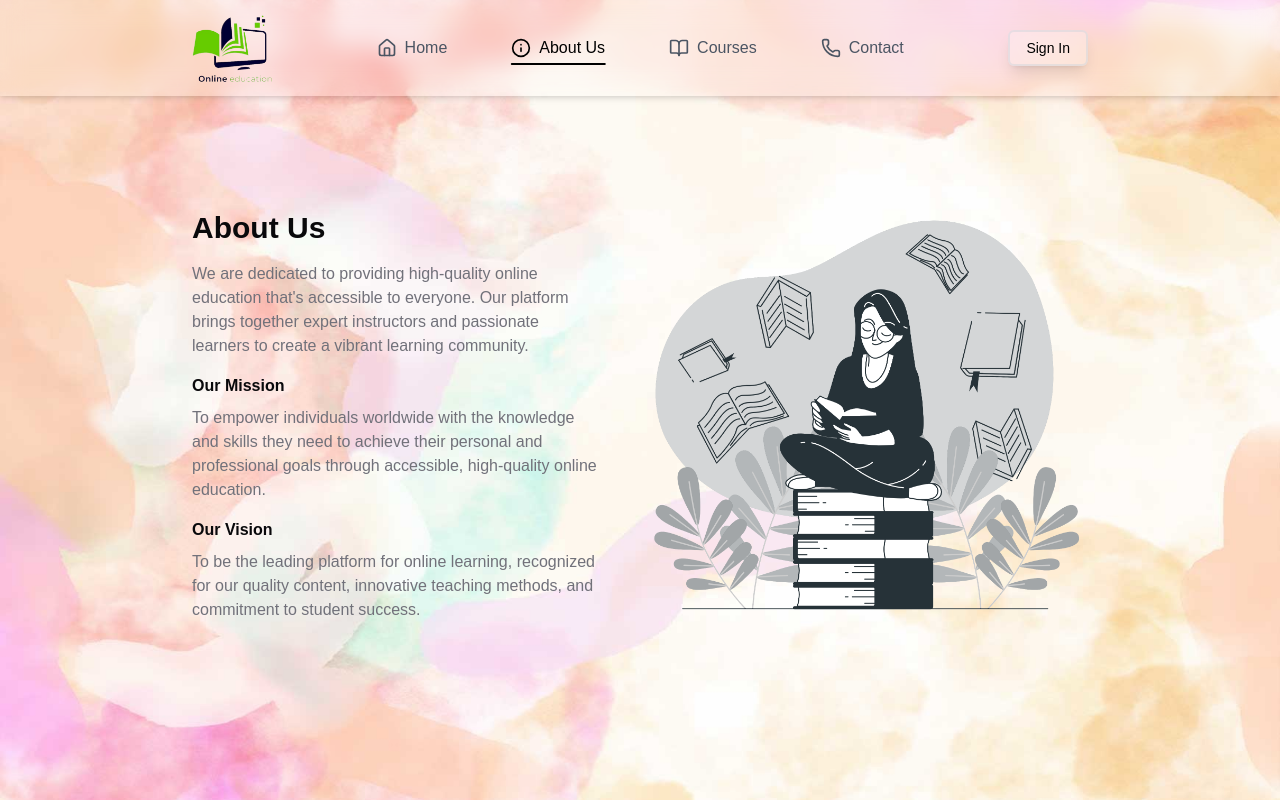
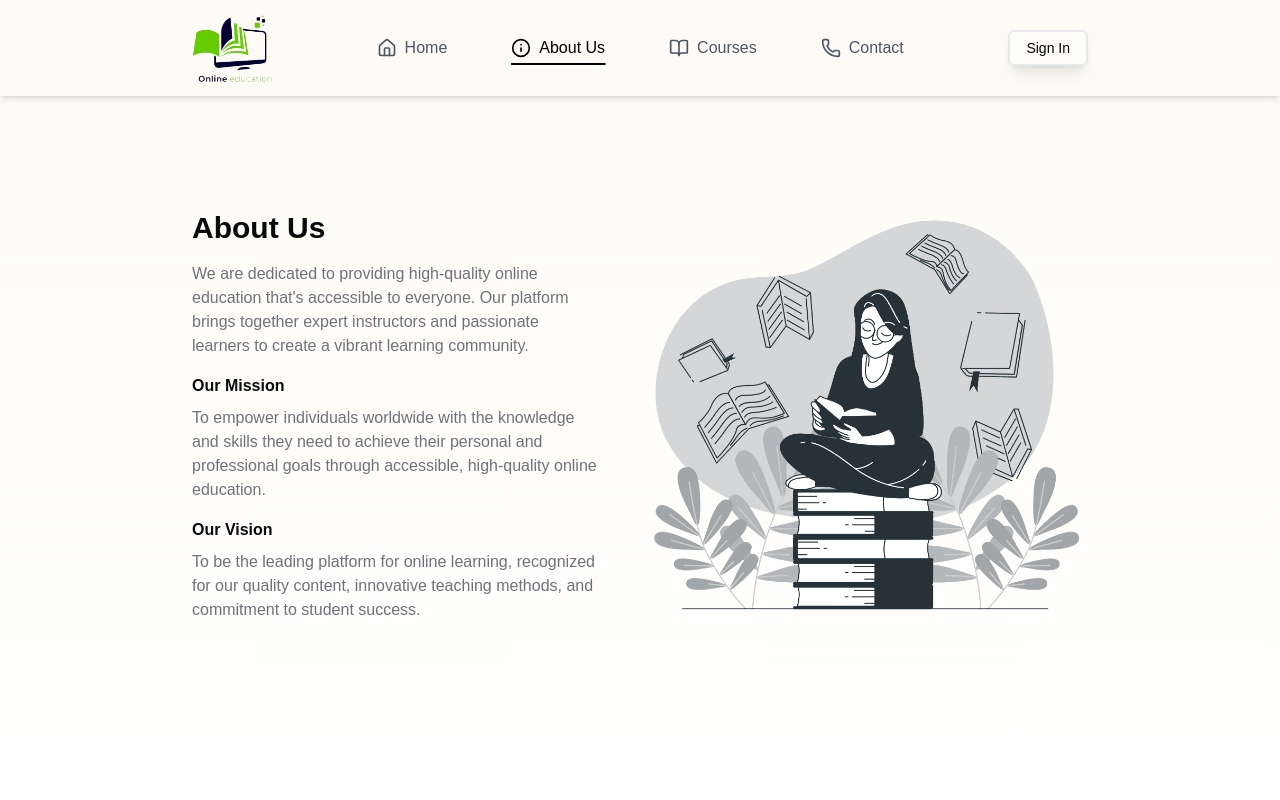
Before and after one commit to nafistarik/e-learning, a Next.js app: page /about in a window 1280 px wide. Shown: the top 800 px of the page. Built offline with nearby package versions, Linux system fonts and the light colour scheme.

Commit message:
favicon changed and background color changed

```diff
--- a/app/(common)/_components/Categories.tsx
+++ b/app/(common)/_components/Categories.tsx
@@ -9,7 +9,7 @@ import EmptyStateMessage from "@/components/shared/EmptyStateMessage";
 
 export function Categories() {
   return (
-    <section className="container py-16 bg-gradient-to-b from-[#FEFBF4]">
+    <section className="container py-16">
       <div className="space-y-10 text-center">
         <SlideInRight>
           <h2 className="text-4xl font-bold tracking-tight">Popular Categories</h2>
--- a/app/(common)/_components/Hero.tsx
+++ b/app/(common)/_components/Hero.tsx
@@ -11,13 +11,7 @@ import background from "@/app/assets/images/home/background.jpg";
 export function Hero() {
   return (
     <section
-      className=" min-h-screen flex flex-col justify-center pt-28 pb-12 lg:pt-32 lg:pb-24"
-      style={{
-        backgroundImage: `url(${background.src})`,
-        backgroundSize: "cover",
-        backgroundPosition: "center",
-        objectFit: "cover",
-      }}
+      className=" min-h-screen flex flex-col justify-center pt-28 pb-12 lg:pt-32 lg:pb-24 "
     >
       <div className="grid items-center gap-12 md:grid-cols-2 container">
         {/* Left Text Section */}
--- a/app/(common)/about/_components/About.tsx
+++ b/app/(common)/about/_components/About.tsx
@@ -6,12 +6,7 @@ import background from "@/app/assets/images/home/background.jpg"
 
 export function About() {
   return (
-    <section className="pt-28 pb-12 lg:pt-32 lg:pb-24 flex flex-col justify-center min-h-screen" style={{
-      backgroundImage: `url(${background.src})`,
-      backgroundSize: "cover",
-      backgroundPosition: "center",
-      objectFit: "cover",
-    }}>
+    <section className="pt-28 pb-12 lg:pt-32 lg:pb-24 flex flex-col justify-center min-h-screen bg-gradient-to-b from-[#FEFBF4]">
       <div className="grid gap-8 grid-cols-1 lg:grid-cols-[11fr,12fr] lg:gap-12 lg:items-center container">
 
         <FadeUp>
--- a/app/(common)/about/page.tsx
+++ b/app/(common)/about/page.tsx
@@ -2,8 +2,8 @@ import { About } from "./_components/About";
 
 export default function AboutPage() {
   return (
-    <div>
-        <About/>
-    </div>
+    <>
+      <About />
+    </>
   )
 }
--- a/app/(common)/page.tsx
+++ b/app/(common)/page.tsx
@@ -4,10 +4,10 @@ import { PopularCourses } from "./_components/PopularCourses"
 
 export default function Home() {
   return (
-    <>
+    <div className="bg-gradient-to-b from-[#FEFBF4]">
       <Hero />
       <Categories />
       <PopularCourses />
-    </>
+    </div>
   )
 }
```
Also changed, not shown: 1 other file (tests, documents, lock files or other folders).
